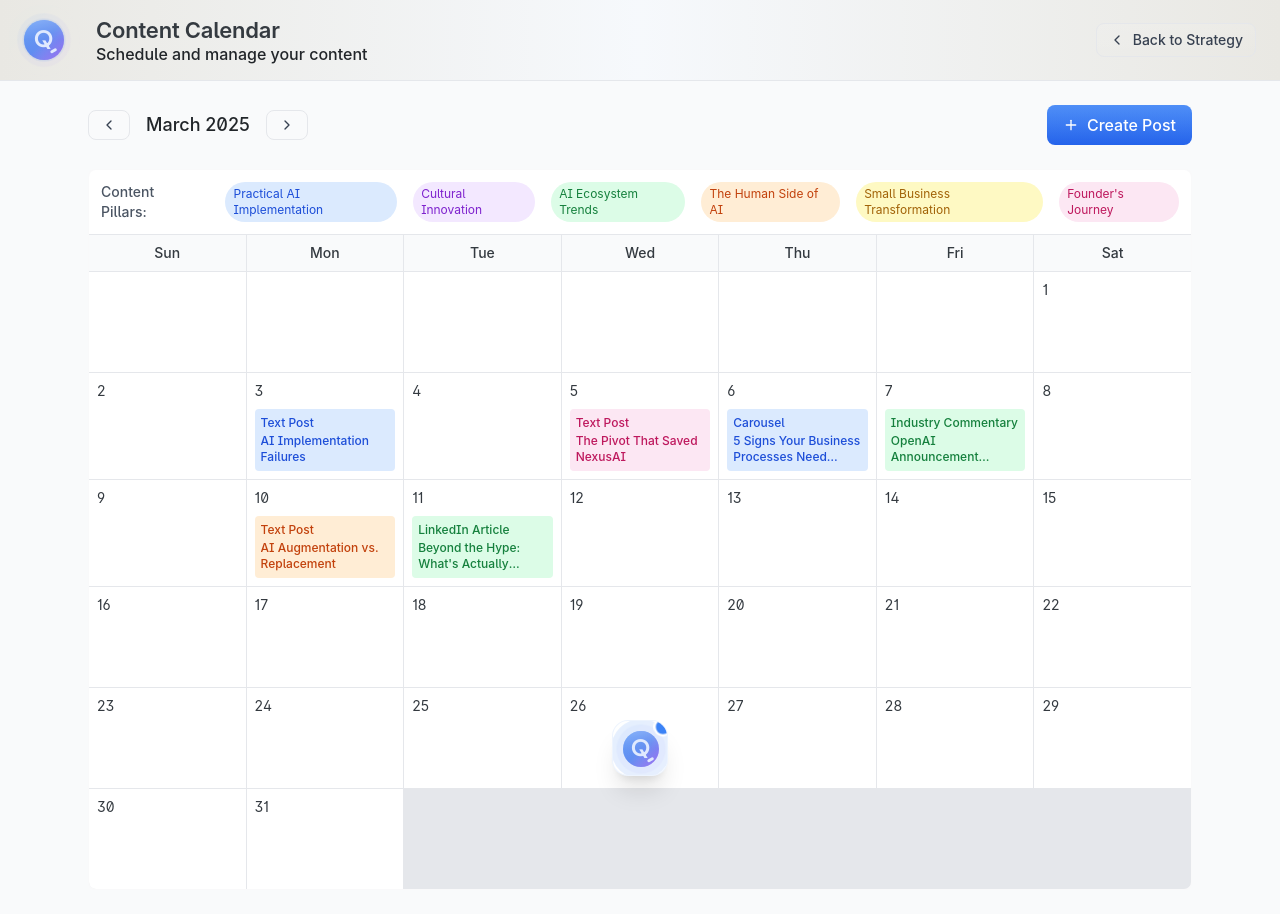
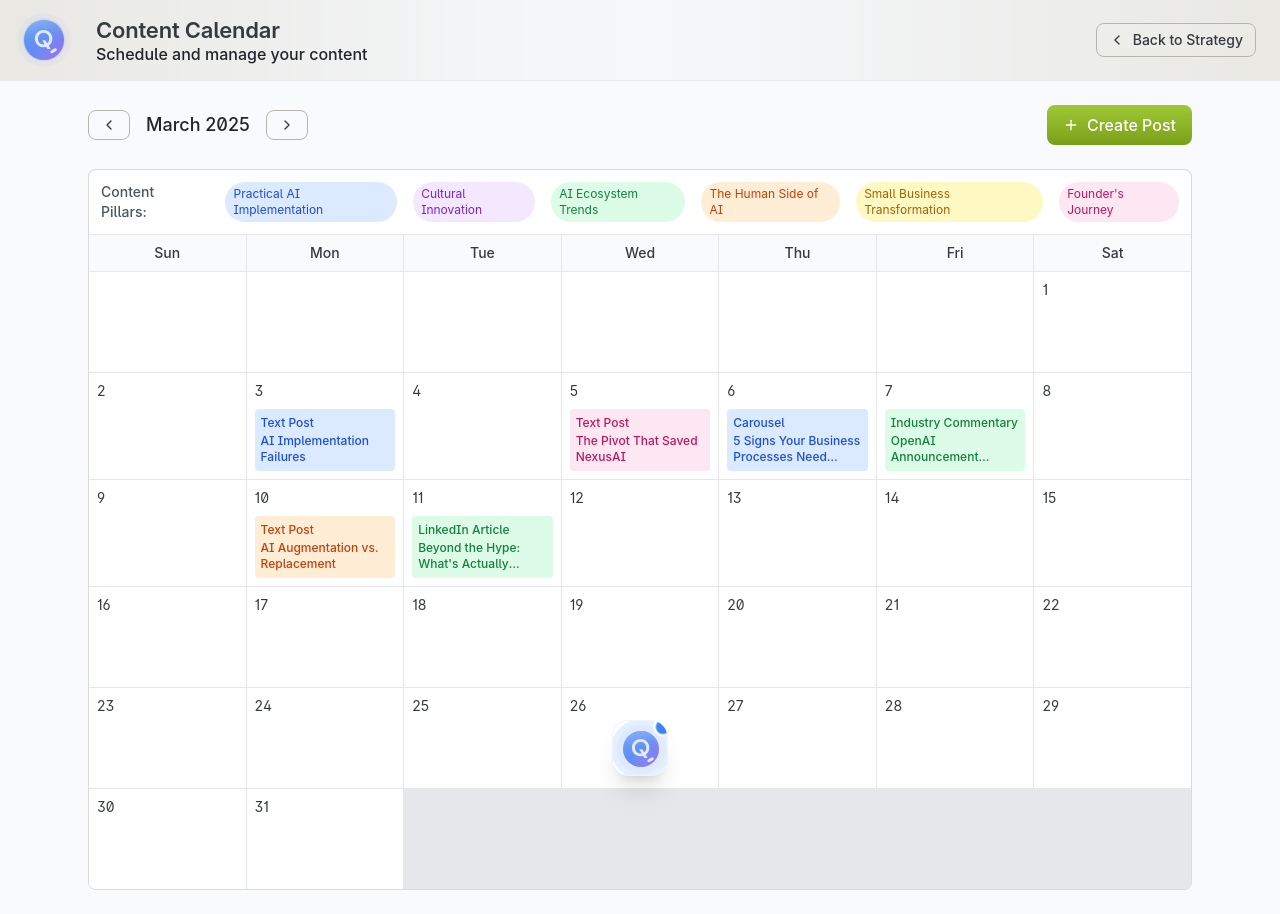
Before and after one commit to trequartist/mvp-v3, a React (Vite) app: page / in a window 1280 px wide. Built offline with nearby package versions, Linux system fonts and the light colour scheme.

Commit message:
Update color system and components

```diff
--- a/src/components/shared/Button.tsx
+++ b/src/components/shared/Button.tsx
@@ -24,9 +24,9 @@ const Button: React.FC<ButtonProps> = ({
   const baseStyles = 'relative inline-flex items-center justify-center font-medium transition-all duration-200 rounded-lg overflow-hidden';
 
   const variants = {
-    primary: 'bg-gradient-to-b from-blue-500 to-blue-600 text-white hover:from-blue-600 hover:to-blue-700',
-    secondary: 'bg-gradient-to-b from-gray-50 to-gray-100 text-gray-700 hover:from-gray-100 hover:to-gray-200',
-    outline: 'border border-gray-200 text-gray-700 hover:bg-gray-50'
+    primary: 'bg-gradient-to-b from-kiwi to-kiwi-dark text-white hover:from-kiwi-dark hover:to-kiwi-dark',
+    secondary: 'bg-gradient-to-b from-surface to-surface-secondary text-text-primary hover:from-surface-secondary hover:to-surface-secondary',
+    outline: 'border border-surface-tertiary text-text-primary hover:bg-surface'
   };
 
   const sizes = {
--- a/src/components/shared/Card.tsx
+++ b/src/components/shared/Card.tsx
@@ -23,8 +23,8 @@ const Card: React.FC<CardProps> = ({
   return (
     <Component
       className={`
-        relative bg-white rounded-lg border border-gray-100/50 overflow-hidden
-        ${interactive ? 'cursor-pointer hover:border-blue-200/50' : ''}
+        relative bg-white rounded-lg border border-surface-tertiary/50 overflow-hidden
+        ${interactive ? 'cursor-pointer hover:border-kiwi/50' : ''}
         ${className}
       `}
       onClick={onClick}
```
